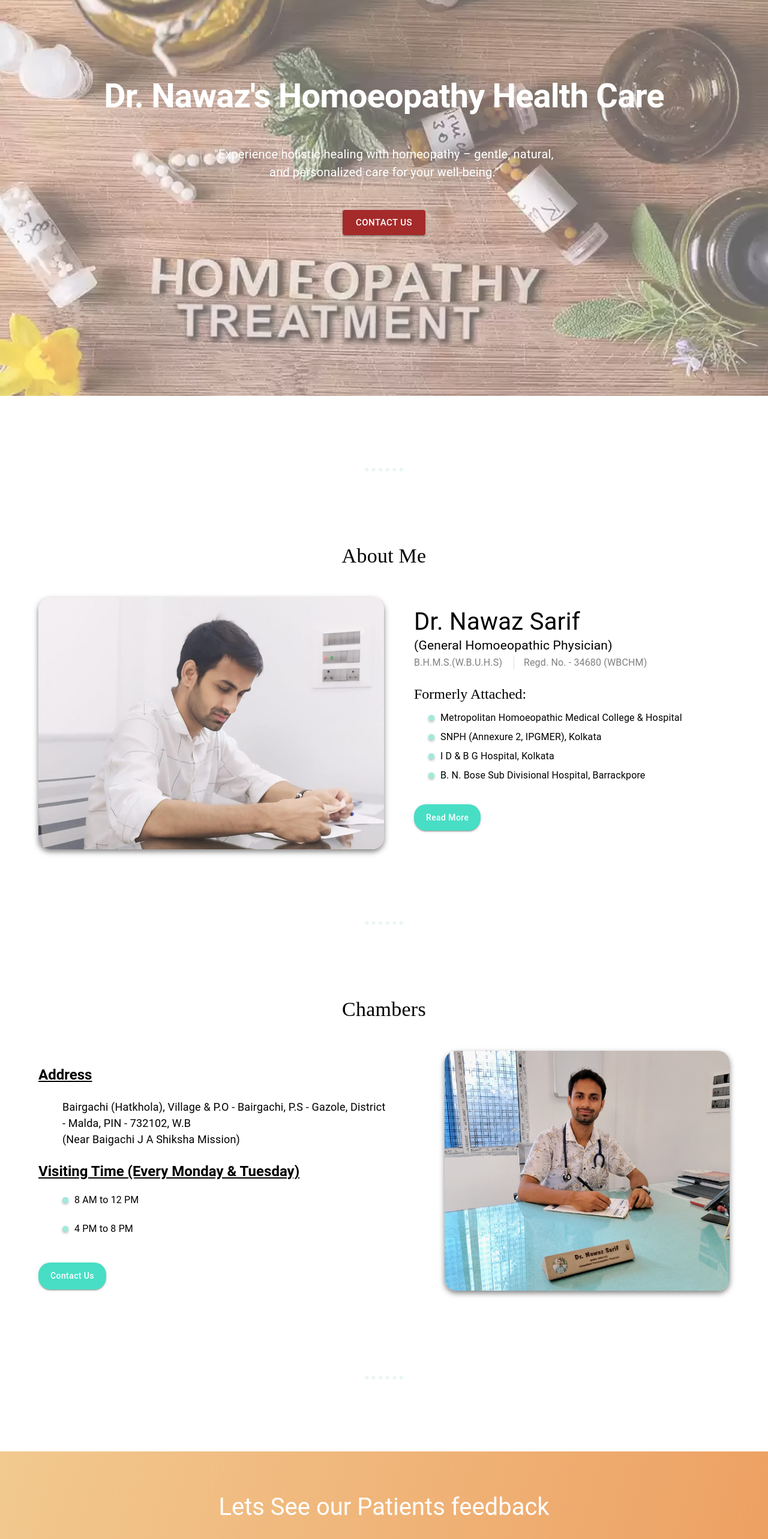
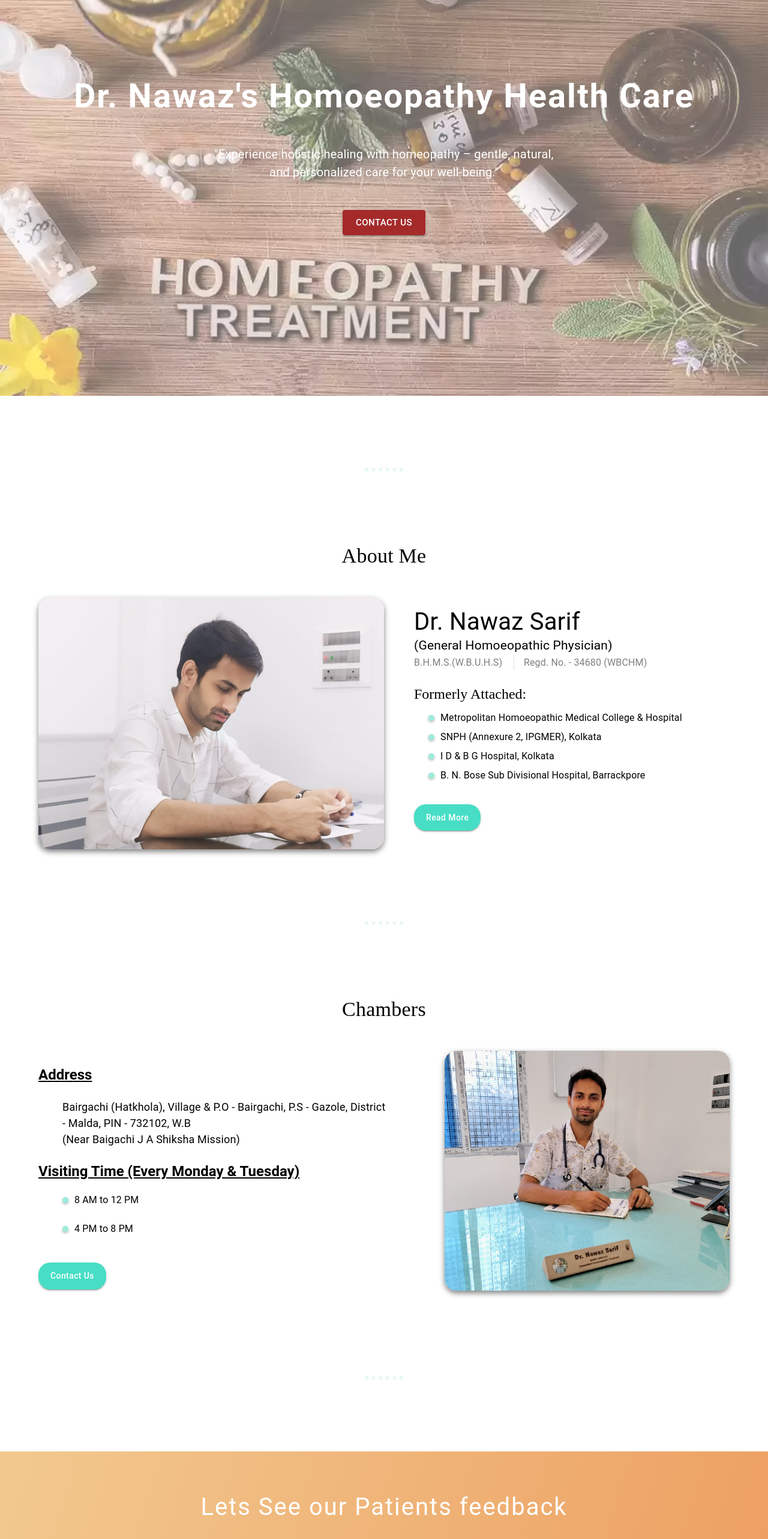
Before and after one commit to bosirullah/landingPage-nawaz, a Next.js app: page / in a window 1280 px wide. Shown: the part 220-2786 px from the top of the page at 60% size. Built offline with nearby package versions, Linux system fonts and the light colour scheme; a web font is replaced by a local one.

Commit message:
font display updated

```diff
--- a/src/app/globals.css
+++ b/src/app/globals.css
@@ -1,15 +1,12 @@
 @import url("https://fonts.googleapis.com/css2?family=Montserrat:ital,wght@0,100..900;1,100..900&family=Playwrite+AT:ital,wght@0,100..400;1,100..400&display=swap");
 /* globals.css */
-@import "~react-toastify/dist/ReactToastify.css";
 
 * {
     margin: 0;
     padding: 0;
-    /* font-family: "Playwrite At"; */
-    /* font-family: "Playwrite AT", sans-serif; */
-    /* box-sizing: border-box; */
-    /* margin: 10px; */
+    /* font-family: "Montserrat"; */
     color: black;
+    font-display: swap;
 }
 
 a {
--- a/src/components/Home.tsx
+++ b/src/components/Home.tsx
@@ -50,6 +50,7 @@ export default function Home() {
                         color: "white",
                         fontSize: "3.5rem ",
                         fontWeight: "bold",
+                        letterSpacing: 2,
                     }}
                 >
                     Dr. Nawaz&apos;s Homoeopathy Health Care
--- a/src/components/Testimonials.tsx
+++ b/src/components/Testimonials.tsx
@@ -87,8 +87,7 @@ export default function SimpleSlider() {
                 maxWidth="700px"
                 margin="30px auto"
                 fontSize="40px"
-                // paddingTop="100px"
-
+                letterSpacing={2}
                 color="white"
             >
                 Lets See our Patients feedback
```
